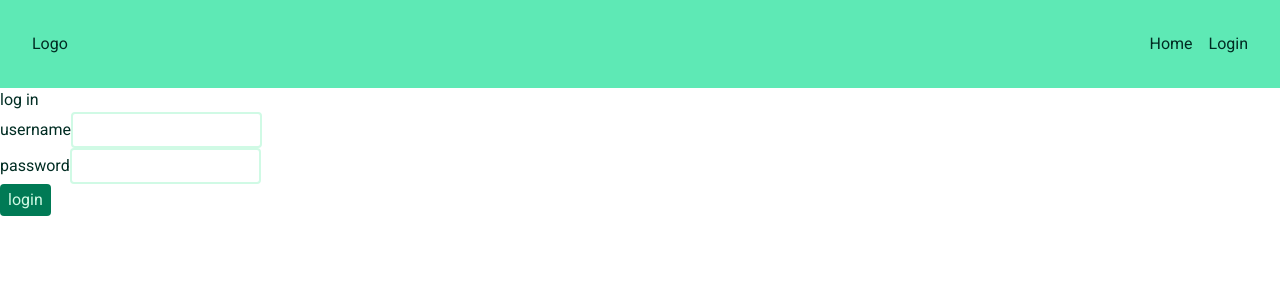
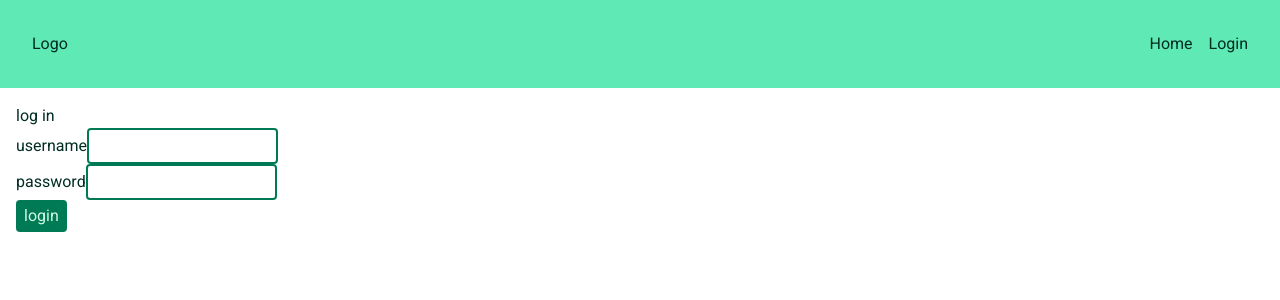
Before and after one commit to sparky9043/12-math-problem-generator, a React (Vite) app in the folder frontend/: page /login in a window 1280 px wide. Shown: the top 300 px of the page. Built offline with nearby package versions, Linux system fonts and the light colour scheme.

Commit message:
add padding to forms

```diff
--- a/frontend/src/components/LoginForm.tsx
+++ b/frontend/src/components/LoginForm.tsx
@@ -20,10 +20,13 @@ const LoginForm = (props: LoginFormProps) => {
     }
   }
 
-  const inputStyles = "border-2 rounded border-emerald-100 hover:border-emerald-500 px-0.5 py-1 focus:outline-emerald-800"
+  const inputStyles = "border-2 rounded border-emerald-700 hover:border-emerald-500 px-0.5 py-1 focus:outline-emerald-800"
 
   return (
-    <form onSubmit={handleLogin}>
+    <form
+      className="p-4"
+      onSubmit={handleLogin}
+    >
       <h2>log in</h2>
       <div>
         <label>
```
